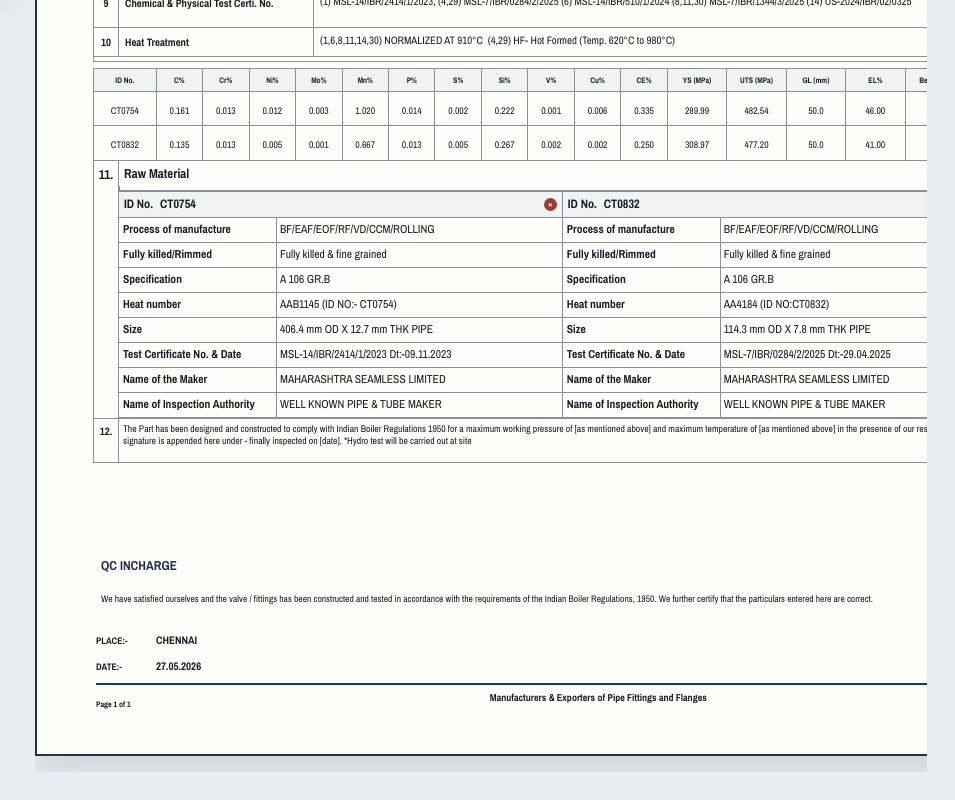
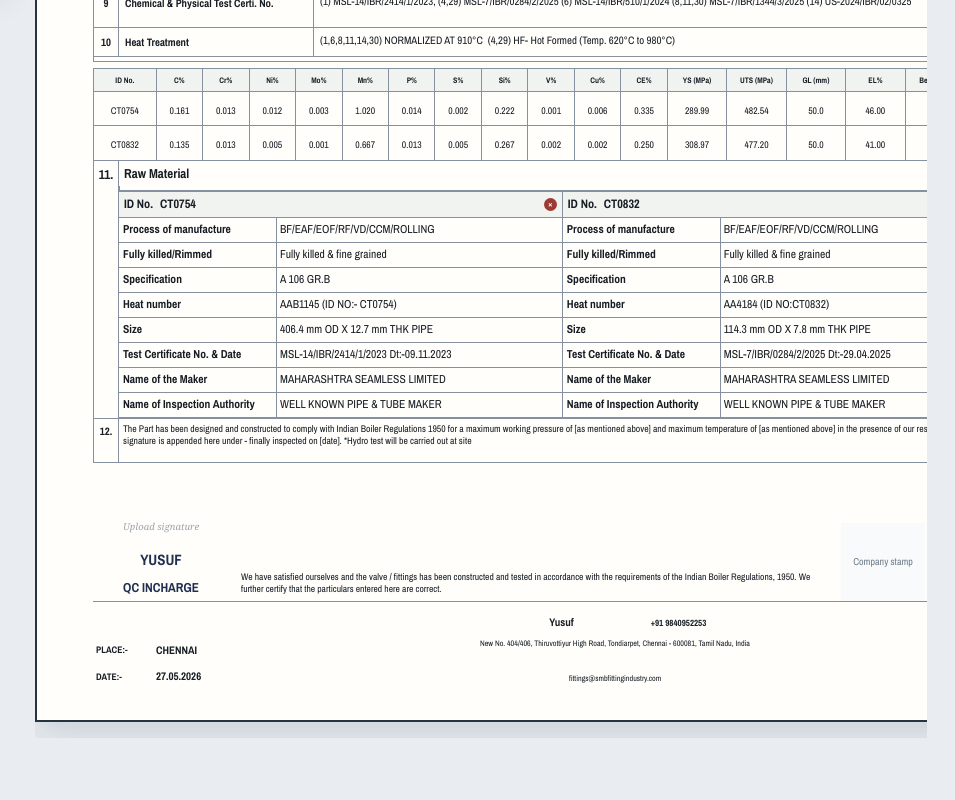
Before and after one commit to Mohammed-Burhani/smb-certifications, a Next.js app: page / in a window 1280 px wide. Shown: the part 876-1676 px from the top of the page, without its empty margins (325-1280 px from the left). After the commit the page ends 1642 px from the top, so only its background shows below. Built offline with nearby package versions, Linux system fonts and the light colour scheme; no server answers; the database is empty.

Commit message:
Reduced margins

```diff
--- a/app/certificate/CertificateBuilder.tsx
+++ b/app/certificate/CertificateBuilder.tsx
@@ -87,7 +87,12 @@ const initialDraft: CertificateDraft = {
   declaration: "We have satisfied ourselves and the valve / fittings has been constructed and tested in accordance with the requirements of the Indian Boiler Regulations, 1950. We further certify that the particulars entered here are correct.",
   signature: { name: "YUSUF", title: "QC INCHARGE" },
   inspection: { person: "BHARATKUMAR PARMAR", authorization: "IBR-I / AUTHORIZATION NO.: 110/20", date: "27.05.2026" },
-  footer: { place: "CHENNAI", date: "27.05.2026", tagline: "Manufacturers & Exporters of Pipe Fittings and Flanges" },
+  footer: {
+    place: "CHENNAI", date: "27.05.2026",
+    contactName: "Yusuf", phone: "+91 9840952253",
+    address: "New No. 404/406, Thiruvottiyur High Road, Tondiarpet, Chennai - 600081, Tamil Nadu, India",
+    email: "fittings@smbfittingindustry.com",
+  },
   images: { logo: null, badge1: null, badge2: null, badge3: null, companyStamp: null, inspectionStamp: null, signature: null },
 };
 
@@ -320,6 +325,7 @@ export default function CertificateBuilder() {
   const [activeCertificateId, setActiveCertificateId] = useState<string>("");
   const [userEmail, setUserEmail] = useState<string | null>(null);
   const [toast, setToast] = useState<ToastState>(null);
+  const signatureInput = useRef<HTMLInputElement>(null);
   const hasHydrated = useRef(false);
   const queryClient = useQueryClient();
 
@@ -880,12 +886,50 @@ export default function CertificateBuilder() {
               </div>
             </section>
 
-            {/* Signature / declaration section */}
+            {/* Signature section - full detail restored only for the full format;
+                minimal (letterhead) format keeps the compact sign-off. */}
             <section className="signature-section">
-              <Field value={draft.signature.title} onChange={(v) => setValue("signature", { ...draft.signature, title: v })} className="sign-title" />
-              <div className="declaration">
-                <Field area value={draft.declaration} onChange={(v) => setValue("declaration", v)} label="Declaration" />
-              </div>
+              {draft.format === 'minimal' ? (
+                <>
+                  <Field value={draft.signature.title} onChange={(v) => setValue("signature", { ...draft.signature, title: v })} className="sign-title" />
+                  <div className="declaration">
+                    <Field area value={draft.declaration} onChange={(v) => setValue("declaration", v)} label="Declaration" />
+                  </div>
+                </>
+              ) : (
+                <>
+                  <div className="signature-person">
+                    <div
+                      className="signature-pad"
+                      onClick={() => signatureInput.current?.click()}
+                      role="button" tabIndex={0}
+                      onKeyDown={(e) => e.key === "Enter" && signatureInput.current?.click()}
+                    >
+                      {draft.images.signature
+                        ? <img src={draft.images.signature} alt="Signature" />
+                        : <span>Upload signature</span>}
+                      <input ref={signatureInput} className="hidden-input" type="file" accept="image/*" onChange={upload("signature")} />
+                    </div>
+                    {draft.images.signature && (
+                      <button type="button" className="signature-remove print-hidden" onClick={() => remove("signature")}>Remove signature</button>
+                    )}
+                    <Field value={draft.signature.name} onChange={(v) => setValue("signature", { ...draft.signature, name: v })} className="sign-name" />
+                    <Field value={draft.signature.title} onChange={(v) => setValue("signature", { ...draft.signature, title: v })} className="sign-title" />
+                  </div>
+                  <div className="declaration">
+                    <Field area value={draft.declaration} onChange={(v) => setValue("declaration", v)} label="Declaration" />
+                  </div>
+                  <div className="stamp-group">
+                    <ImageSlot src={mergedImages.companyStamp} label="Company stamp" compact />
+                  </div>
+                  <div className="inspection-group">
+                    <ImageSlot src={mergedImages.inspectionStamp} label="Inspection authority stamp" compact />
+                    <Field value={draft.inspection.person}        onChange={(v) => setValue("inspection", { ...draft.inspection, person: v })} />
+                    <Field value={draft.inspection.authorization} onChange={(v) => setValue("inspection", { ...draft.inspection, authorization: v })} />
+                    <Field value={draft.inspection.date}          onChange={(v) => setValue("inspection", { ...draft.inspection, date: v })} />
+                  </div>
+                </>
+              )}
             </section>
 
             {/* Footer - different for each format */}
@@ -913,11 +957,13 @@ export default function CertificateBuilder() {
                   <span>DATE:-</span>
                   <Field value={draft.footer.date}  onChange={(v) => setValue("footer", { ...draft.footer, date: v })} />
                 </div>
-                <div className="rule" />
-                <div className="footer-caption">
-                  <span className="page-count">Page 1 of 1</span>
-                  <Field area value={draft.footer.tagline} onChange={(v) => setValue("footer", { ...draft.footer, tagline: v })} className="footer-tagline" label="Company tagline" />
+                <div className="footer-contact">
+                  <Field value={draft.footer.contactName} onChange={(v) => setValue("footer", { ...draft.footer, contactName: v })} className="footer-contact-name" label="Contact name" />
+                  <Field value={draft.footer.phone}       onChange={(v) => setValue("footer", { ...draft.footer, phone: v })}       className="footer-contact-phone" label="Phone number" />
+                  <Field area value={draft.footer.address} onChange={(v) => setValue("footer", { ...draft.footer, address: v })}    className="footer-address"       label="Address" />
+                  <Field value={draft.footer.email}       onChange={(v) => setValue("footer", { ...draft.footer, email: v })}       className="footer-email"         label="Email address" />
                 </div>
+                <span className="page-count">Page 1 of 1</span>
               </div>
             )}
 
--- a/app/certificate/types.ts
+++ b/app/certificate/types.ts
@@ -6,6 +6,6 @@ export type CertificateDraft = {
   company: { name: string; address: string; contact: string };
   metadata: { client: string; workOrder: string; certificate: string; date: string; po: string; poDate: string; authorityCertificate: string; authorityDate: string; regulation: string };
   items: Item[]; specs: string[]; heatTreatment: string; chemistry: Chemistry[]; rawMaterials: RawMaterial[];
-  compliance: string; declaration: string; signature: { name: string; title: string }; inspection: { person: string; authorization: string; date: string }; footer: { place: string; date: string; tagline: string }; images: Images;
+  compliance: string; declaration: string; signature: { name: string; title: string }; inspection: { person: string; authorization: string; date: string }; footer: { place: string; date: string; contactName: string; phone: string; address: string; email: string }; images: Images;
   format?: 'full' | 'minimal'; // Format toggle: 'full' includes header/footer, 'minimal' has watermark only
 };
--- a/app/globals.css
+++ b/app/globals.css
@@ -862,18 +862,78 @@ textarea {
   line-height: 1.25;
 }
 .signature-section {
+  min-height: 84px;
+  padding: 8px 3px 0;
+  display: grid;
+  grid-template-columns: 130px 1fr 84px 122px;
+  gap: 7px;
+  align-items: end;
+}
+.minimal-format .signature-section {
   margin-top: 90px !important; /* space for actual pen signature above QC INCHARGE */
-  gap: 10px !important;
   display: flex;
   flex-direction: column;
   gap: 6px;
   text-align: left;
 }
+.signature-person {
+  text-align: center;
+}
+.signature-pad {
+  height: 40px;
+  position: relative;
+  display: grid;
+  place-items: center;
+  color: #9ca3aa;
+  font: italic 9.5px Georgia, serif;
+  cursor: pointer;
+}
+.signature-pad img {
+  max-width: 100%;
+  max-height: 100%;
+  object-fit: contain;
+}
+.hidden-input {
+  display: none;
+}
+.signature-remove {
+  border: 0;
+  background: none;
+  color: #a2473c;
+  font-size: 8px;
+  cursor: pointer;
+}
+.sign-name {
+  text-align: center;
+  font-size: 15px;
+  font-weight: 800;
+  color: #202f51;
+}
 .sign-title {
-  text-align: left;
+  text-align: center;
   font-size: 13px !important;
   color: #202f51;
   font-weight: 800;
+}
+.minimal-format .sign-title {
+  text-align: left;
+}
+.stamp-group .image-slot {
+  height: 78px;
+  border: 0;
+}
+.inspection-group {
+  text-align: center;
+}
+.inspection-group .image-slot {
+  height: 58px;
+  border: 0;
+}
+.inspection-group .certificate-input {
+  border-bottom: 1px solid #b7bfc8;
+  padding: 2px;
+  text-align: center;
+  font-size: 9.5px;
 }
 .declaration .certificate-area {
   min-height: 24px !important;
@@ -882,9 +942,14 @@ textarea {
 }
 .certificate-footer {
   margin-top: auto !important;   /* now works — sheet has a real fixed height to push against */
-    padding-top: 6px !important;
+  border-top: 1px solid var(--line);
+  padding-top: 6px !important;
   padding-left: 3px;
   padding-right: 3px;
+  display: grid;
+  grid-template-columns: 140px 1fr 60px;
+  align-items: end;
+  gap: 9px;
 }
 .footer-place {
   display: grid;
@@ -900,28 +965,36 @@ textarea {
   padding-left: 0;
   font-size: 11px;
 }
-.footer-caption {
-  display: flex;
-  align-items: center;
-  justify-content: space-between;
-  gap: 12px;
-  padding-top: 2px !important;
+.footer-contact {
+  text-align: center;
+}
+.footer-contact-name {
+  width: auto;
+  text-align: center;
+  font-size: 11px;
+  font-weight: 700;
+}
+.footer-contact-phone {
+  width: auto;
+  text-align: center;
+  font-size: 9px;
+  font-weight: 700;
+}
+.footer-address {
+  min-height: 15px !important;
+  text-align: center;
+  font-size: 8px !important;
+  line-height: 1.2;
+}
+.footer-email {
+  text-align: center;
+  font-size: 8px;
 }
 .page-count {
   flex: 0 0 auto;
   font-size: 8px !important;
   font-weight: 700;
-}
-.footer-tagline {
-  flex: 1;
-  min-width: 0;
-  height: auto !important;
-  min-height: 0;
-  text-align: center;
-  font-size: 10px !important;
-  font-weight: 700;
-  line-height: 1.25;
-  white-space: normal;
+  text-align: right;
 }
 @media (max-width: 900px) {
   .app-shell {
```
